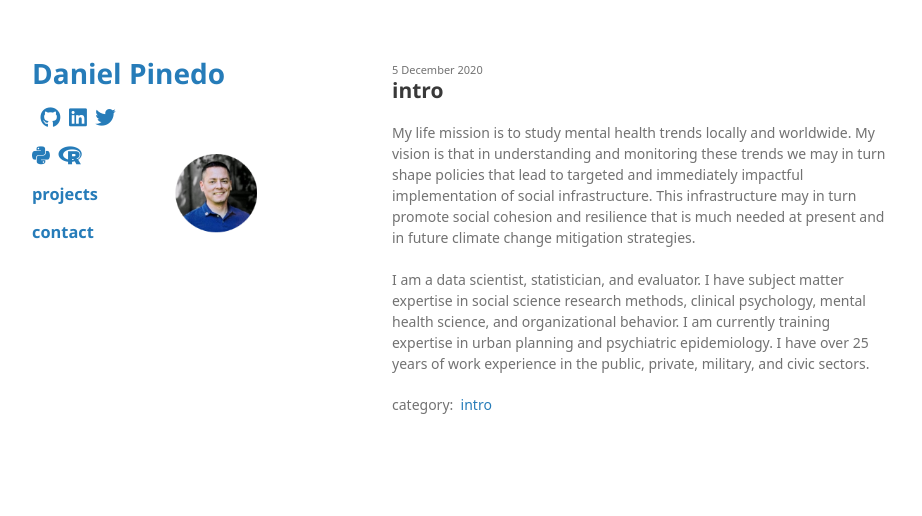
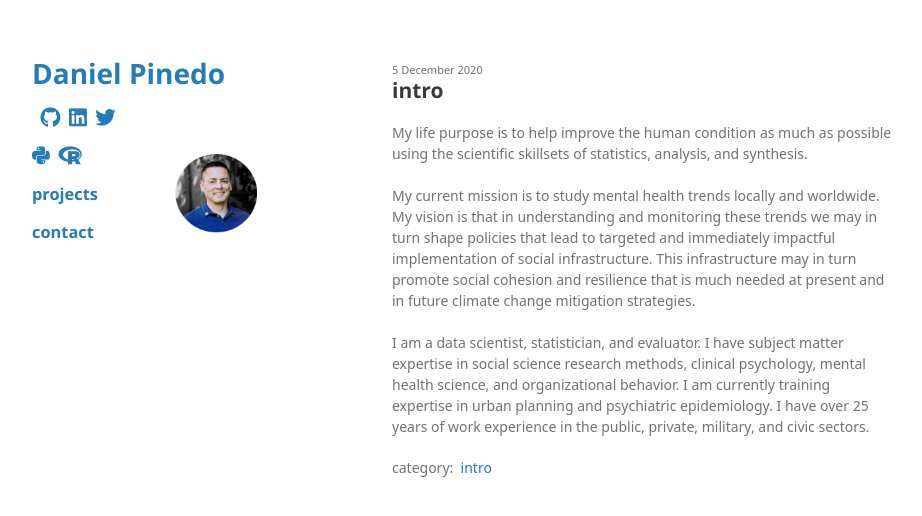
Before and after one commit to odenipinedo/odenipinedo.github.io, a Jekyll site: the page built from _posts/2020-12-05-intro.md, in a window 1280 px wide. Shown: the top 516 px of the page, without its empty margins (178-1100 px from the left). Built offline with Jekyll 4.4.1, drawn with Linux system fonts in a browser that asks for light colours; nearby versions of some CDN libraries; some web fonts are replaced; a style sheet for code colours, icons or effects is not loaded; the repository's description, which GitHub fills in, is left out.

Commit message:
Update 2020-12-05-intro.md

```diff
--- a/_posts/2020-12-05-intro.md
+++ b/_posts/2020-12-05-intro.md
@@ -8,12 +8,14 @@ featured: true
 sitemap:
   priority: 0.5
   changefreq: 'monthly'
-  lastmod: 2020-12-18
+  lastmod: 2020-12-23
   exclude: 'no'
 ---
 
 <p>
-My life mission is to study mental health trends locally and worldwide. My vision is that in understanding and monitoring these trends we may in turn shape policies that lead to targeted and immediately impactful implementation of social infrastructure. This infrastructure may in turn promote social cohesion and resilience that is much needed at present and in future climate change mitigation strategies.
+My life purpose is to help improve the human condition as much as possible using the scientific skillsets of statistics, analysis, and synthesis.
+<br><br>
+My current mission is to study mental health trends locally and worldwide. My vision is that in understanding and monitoring these trends we may in turn shape policies that lead to targeted and immediately impactful implementation of social infrastructure. This infrastructure may in turn promote social cohesion and resilience that is much needed at present and in future climate change mitigation strategies.
 <br><br>
 I am a data scientist, statistician, and evaluator. I have subject matter expertise in social science research methods, clinical psychology, mental health science, and organizational behavior. I am currently training expertise in urban planning and psychiatric epidemiology. I have over 25 years of work experience in the public, private, military, and civic sectors.
 </p>
```
